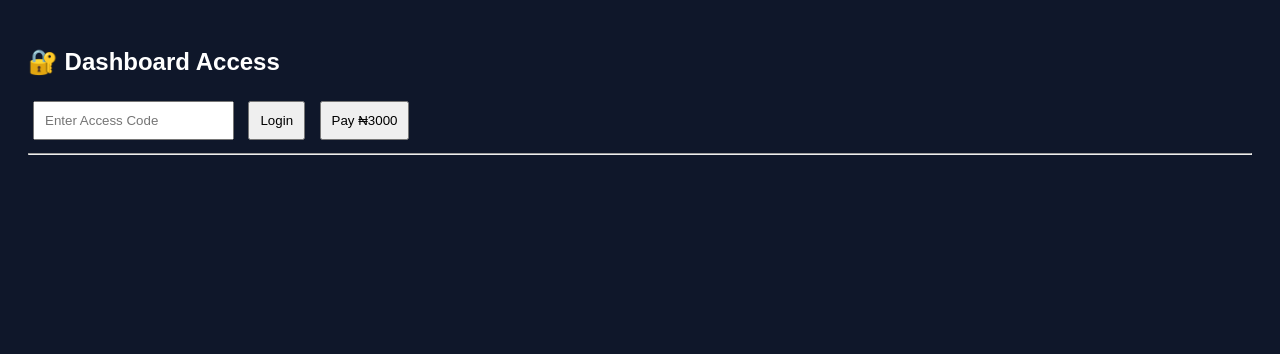
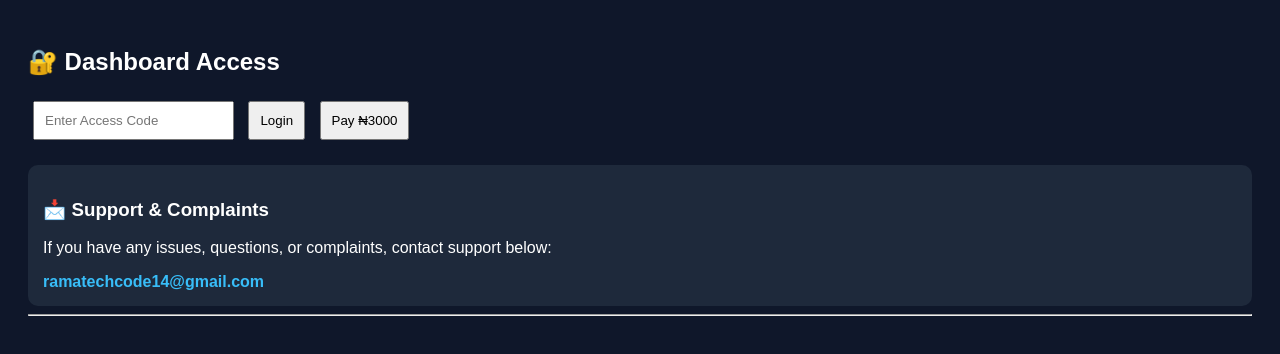
Before and after one commit to Ramatechcodes/boom-app, a website: page public/dashboard.html in a window 1280 px wide. Drawn offline with Linux system fonts and the light colour scheme.

Commit message:
Update dashboard.html

```diff
--- a/public/dashboard.html
+++ b/public/dashboard.html
@@ -32,7 +32,32 @@
 <input id="code" placeholder="Enter Access Code">
 <button onclick="login()">Login</button>
 <button onclick="pay()">Pay ₦3000</button>
+<footer>
+<div style="
+  margin-top:20px;
+  background:#1e293b;
+  padding:15px;
+  border-radius:10px;
+">
+  <h3>📩 Support & Complaints</h3>
 
+  <p>
+    If you have any issues, questions, or complaints,
+    contact support below:
+  </p>
+
+  <a
+    href="mailto:ramatechcode14@gmail.com"
+    style="
+      color:#38bdf8;
+      text-decoration:none;
+      font-weight:bold;
+    "
+  >
+    ramatechcode14@gmail.com
+  </a>
+</div>
+</footer>
 <hr>
 
 <div id="data"></div>
```
